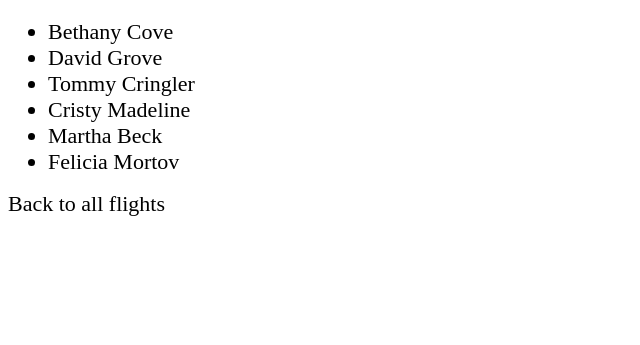
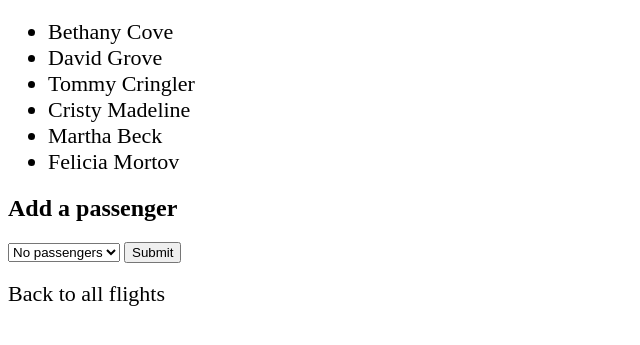
Before and after one commit to nameelza/web, a Django app: page /flights/1 in a window 1280 px wide. Shown: the part 219-564 px from the top of the page, without its empty margins (0-640 px from the left). Run offline with Django 3.2, Linux system fonts and the light colour scheme; data comes from the database, SQL or seed files in the repository; both versions use the stored data as it was after the commit.

Commit message:
add passengers

```diff
--- a/airline/flights/templates/flights/flight.html
+++ b/airline/flights/templates/flights/flight.html
@@ -15,5 +15,18 @@
             <li>No passengers</li>
         {% endfor %}
     </ul>
+    <h2>Add a passenger</h2>
+    <form action="{% url 'book' flight.id %}" method="POST">
+        {% csrf_token %}
+        <select name="passenger">
+            {% for passenger in nonPassengers %}
+                <option value={{passenger.id}}>{{passenger}}</option>
+            {% empty %}
+                <option value="">No passengers</option>
+            {% endfor %}
+        </select>
+        <input type="submit">
+    </form>
+    <br>
     <a href="{% url 'index' %}">Back to all flights</a>
 {% endblock %}
--- a/airline/flights/urls.py
+++ b/airline/flights/urls.py
@@ -4,5 +4,6 @@ from . import views
 
 urlpatterns = [
     path('', views.index, name='index'),
-    path('<int:flight_id>', views.flight, name='flight')
+    path('<int:flight_id>', views.flight, name='flight'),
+    path('<int:flight_id>/book', views.book, name='book')
 ]
--- a/airline/flights/views.py
+++ b/airline/flights/views.py
@@ -1,6 +1,8 @@
+from django.http.response import HttpResponseRedirect
 from django.shortcuts import render
+from django.urls import reverse
 
-from .models import Flight
+from .models import Flight, Passenger
 
 # Create your views here.
 
@@ -13,7 +15,18 @@ def index(request):
 
 def flight(request, flight_id):
     flight = Flight.objects.filter(pk=flight_id).first()
+    passengers = flight.passengers.all()
+    nonPassengers = Passenger.objects.exclude(flights=flight).all()
     return render(request, 'flights/flight.html', {
         'flight': flight,
-        'passengers': flight.passengers.all()
+        'passengers': passengers,
+        'nonPassengers': nonPassengers
     })
+
+def book(request, flight_id):
+    if request.method == 'POST':
+        passenger_id = int(request.POST["passenger"])
+        passenger = Passenger.objects.get(id=passenger_id)
+        flight = Flight.objects.get(id = flight_id)
+        passenger.flights.add(flight)
+        return HttpResponseRedirect(reverse('flight', args=(flight_id,)))
```
Also changed, not shown: airline/db.sqlite3.
